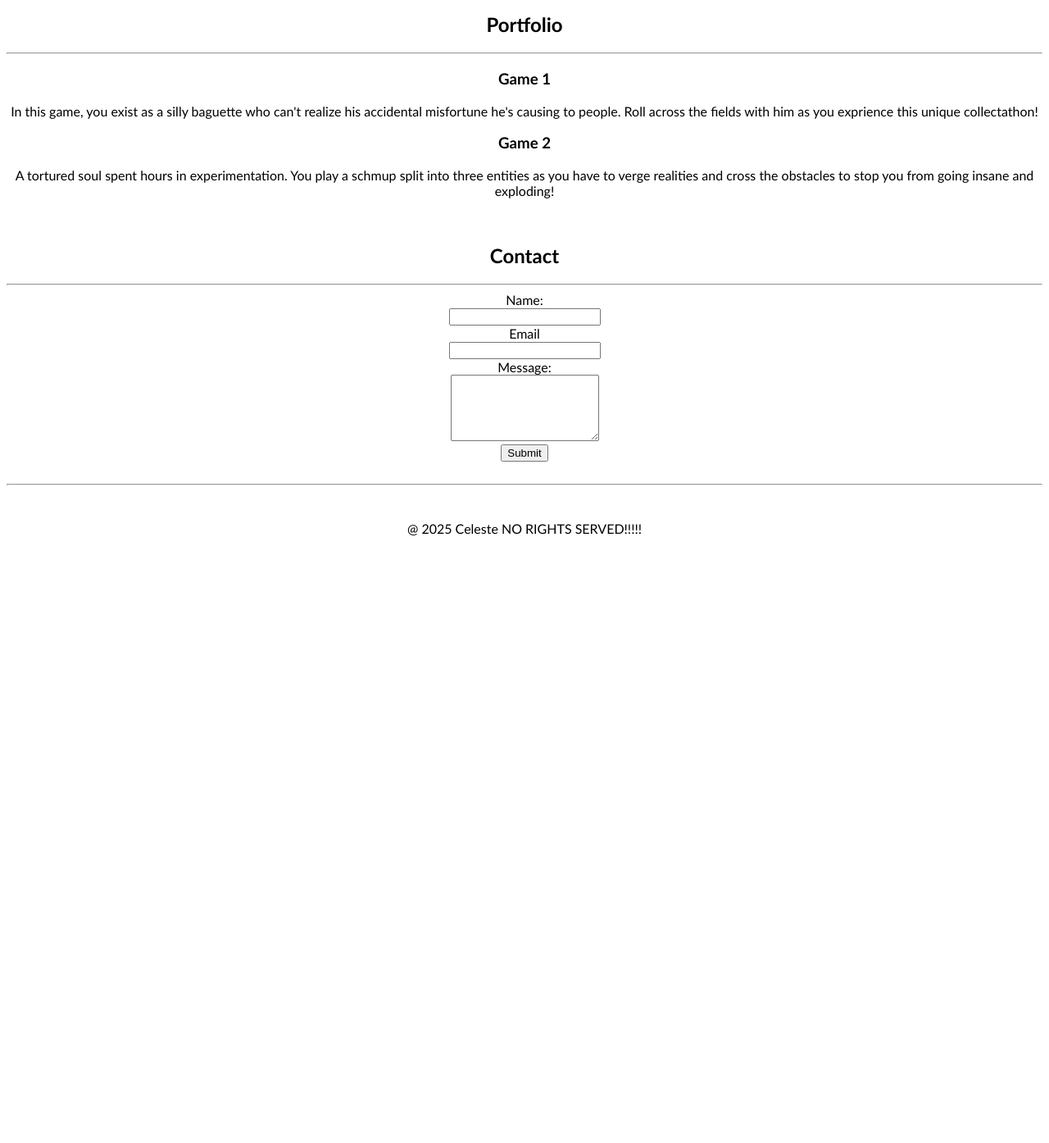
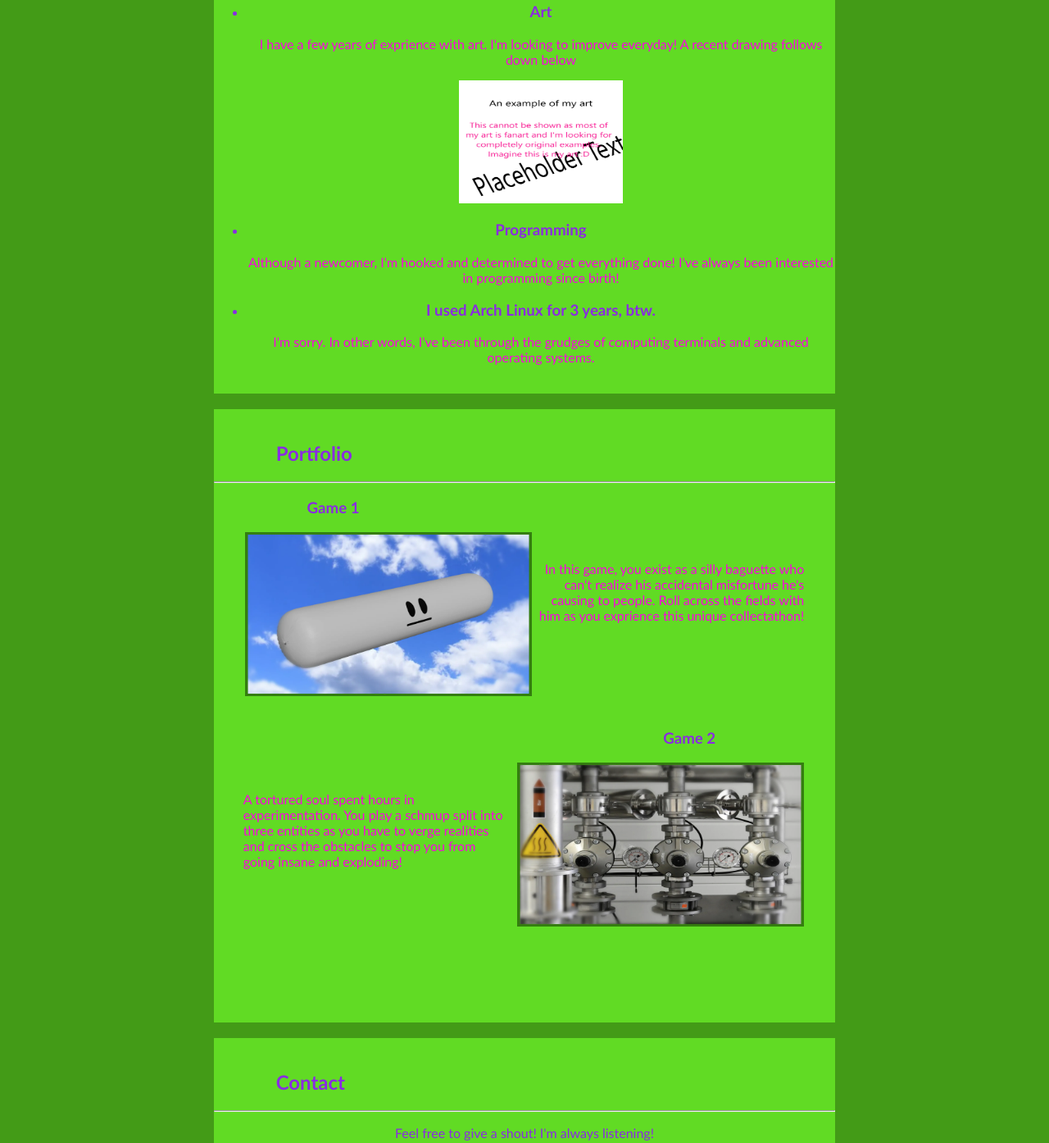
Before and after one commit to CelestiaCeli/Week1WebDev, a plain HTML site: page Lab2/DetailedAboutMe.html in a window 1280 px wide. Shown: the part 751-2145 px from the top of the page at 82% size. Before the commit the page ends 1421 px from the top, so only its background shows below. Drawn offline with Linux system fonts and the light colour scheme.

Commit message:
Changes to be committed:  modified:   Lab2/DetailedAboutMe.css 	modified:   Lab2/DetailedAboutMe.html 	new file:   Lab2/ExampleOfArt.webp 	new file:   Lab2/Game1.webp 	new file:   Lab2/Game2.webp 	new file:   Lab2/RepresentationImage.webp

```diff
--- a/Lab2/DetailedAboutMe.css
+++ b/Lab2/DetailedAboutMe.css
@@ -1,4 +1,92 @@
+
 html {
     text-align: center;
-    font-family: 'Trebuchet MS', 'Lucida Sans Unicode', 'Lucida Grande', 'Lucida Sans', Arial, sans-serif
+    font-family: 'Trebuchet MS', 'Lucida Sans Unicode', 'Lucida Grande', 'Lucida Sans', Arial, sans-serif;
+    background-color: #439b17;
 }
+
+#header {
+    background-color: #431b98;
+    margin-top: -10px;
+    margin-left: -10px;
+    margin-right: 0px;
+}
+
+#footer {
+    background-color: #431b98;
+    margin-bottom: -10px;
+    margin-left: -10px;
+    margin-right: -10px;
+}
+
+#Skills, #Portfolio, #Contact, #AboutMe {
+    background-color: #61DB24;
+    width: 60%;
+    margin-right: 10%;
+    margin-left: 20%;
+}
+
+#ColoredText {
+    color: #F906DE;
+}
+
+h2 {
+    color:blueviolet;
+    text-align: left;
+    margin-left: 10%;
+}
+
+footer, header {
+    background-color: black;
+    font-family:'Times New Roman', Times, serif;
+    color: white;
+}
+
+#GameShowcase img {
+    margin-left: 5%;
+}
+
+#GameShowcase h3 {
+    text-align: left;
+    margin-left: 15%;
+}
+
+#GameShowcase p {
+    margin-right: 5%;
+    margin-left: 45%;
+    text-align: right;
+}
+
+#Game2Showcase {
+    margin-right: 5%;
+    margin-left: 0%;
+    text-align: left;
+}
+
+#Game2Showcase h3 {
+    text-align: right;
+    margin-right: 15%;
+}
+
+#Game2Showcase p {
+    margin-left: 5%;
+    margin-right: 50%;
+    text-align: left;
+}
+
+#h3Coloring {
+    color:blueviolet;
+}
+
+#Contact h3 {
+    text-align: left;
+    color:blueviolet;
+    margin-left: 25%;
+}
+
+#Contact #Submit {
+    margin-top: 2%;
+    margin-left: 35%;
+    width:130px;
+    height:30px;
+}
--- a/Lab2/DetailedAboutMe.html
+++ b/Lab2/DetailedAboutMe.html
@@ -8,72 +8,103 @@
 </head>
 <body>
 
-    <header>
-        <h1>Celeste</h1>
-        <p>The corn field is here.</p>
+    <header id="header">
+        <br id="header">
+        <h1 id="header">Celeste</h1>
+        <p id="header">I exist!!! ?????? Salutations!</p>
+        <br id="header">
     </header>
 
+<div id="Information">
     <br> <br>
 
-    <br>
-
-        <div id="AboutMe">
-        <img src="../Media/Picture.jpg" alt="Representation" width="250" height="250">
+    <div id="AboutMe">
+        <br>
+        <img src="RepresentationImage.webp" alt="Representation" width="300px" height="300px">
 
         <h2>About Me</h2>
         <hr>
-        <p>I'm a determined duo artist/programmer who is not a zombie and loves to make humor and games! Always open to friends and lending a hand!</p>
+        <p id="ColoredText">I'm a determined duo artist/programmer who is not a zombie and loves to make humor and games! Always open to friends and lending a hand!</p>
+        <br>
     </div>
 
     <br>
 
     <div id="Skills">
+        <br>
         <h2> Skills </h2>
         <hr>
         <ul>
-            <li>Art</li>
-            <li>Programming</li>
-            <li>I used Arch Linux for 3 years, btw.</li>
+            <li id="h3Coloring"><h3>Art</h3></li>
+            <p id="ColoredText">I have a few years of exprience with art. I'm looking to improve everyday! A recent drawing follows down below</p>
+            <img src="ExampleOfArt.webp" width="200px" height="150px" alt="An example of where my art would go">
+            <li id="h3Coloring"><h3>Programming</h3></li>
+            <p id="ColoredText">Although a newcomer, I'm hooked and determined to get everything done! I've always been interested in programming since birth!</p>
+
+            <li id="h3Coloring"><h3>I used Arch Linux for 3 years, btw.</h3></li>
+            <p id="ColoredText">I'm sorry. In other words, I've been through the grudges of computing terminals and advanced operating systems.</p>
         </ul>
+        <br>
+    </div>
+
+    <br>
+
+    <div id="Portfolio">
+        <br>
+        <h2>Portfolio</h2>
+        <hr>
+        <div id="GameShowcase">
+
+        <h3 id="h3Coloring">Game 1</h3>
+        <img align="left" src="Game1.webp" alt="It's a tyoobe" width="350px" height="200px">
+        <br>
+        <p id="ColoredText">In this game, you exist as a silly baguette who can't realize his accidental misfortune he's causing to people. Roll across the fields with him as you exprience this unique collectathon!</p>
+        </div>
+
+        <br> <br> <br> <br> <br>
+
+        <div id="Game2Showcase">
+        <h3 id="h3Coloring">Game 2</h3>
+        <img src="Game2.webp" align="right" alt="Robot Suffering" width="350px" height="200px">
+        <br>
+        <p id="ColoredText">A tortured soul spent hours in experimentation. You play a schmup split into three entities as you have to verge realities and cross the obstacles to stop you from going insane and exploding!</p>
+
+    </div>
+
+        <br> <br> <br> <br> <br> <br> <br> <br> <br>
 
     </div>
 
     <br>
 
-    <div id="Portfolio">
-        <h2>Portfolio</h2>
+    <div id="Contact">
+        <br>
+        <h2>Contact</h2>
         <hr>
-        <h3>Game 1</h3>
-        <p>In this game, you exist as a silly baguette who can't realize his accidental misfortune he's causing to people. Roll across the fields with him as you exprience this unique collectathon!</p>
-        <h3>Game 2</h3>
-        <p>A tortured soul spent hours in experimentation. You play a schmup split into three entities as you have to verge realities and cross the obstacles to stop you from going insane and exploding!</p>
+        <p id="h3Coloring">Feel free to give a shout! I'm always listening!</p>
+        <form target="_blank">
+            <label for="Name"><h3>Name:</h3> </label> <br>
+            <input type="text" required id="Name" name="Name" size="70"> <br>
+            <label for="Email"><h3>Email</h3> </label> <br>
+            <input type="text" required id="Email" name="Email" size="70"> <br>
+            <label for="Message"><h3>Message:</h3> </label> <br>
+            <textarea id="Message" name="Message" rows="7" cols="60"> </textarea>
+            <br>
+            <input type="submit" id="Submit" value="Submit"">
+        </form>
+        <br> <br>
     </div>
 
-    <br>
+    <br> <br>
 
-    <div id="Contact">
-        <h2>Contact</h2>
-        <hr>
-        <form target="_blank">
-            <label for="Name">Name: </label> <br>
-            <input type="text" id="Name" name="Name"> <br>
-            <label for="Email">Email </label> <br>
-            <input type="text" id="Email" name="Email"> <br>
-            <label for="Message">Message: </label> <br>
-            <textarea id="Message" name="Message" rows="5"> </textarea>
-            <br>
-            <input type="submit" value="Submit">
-        </form>
-    </div>
+</div>
 
-    <br>
-
-    <hr>
-
-    <br>
-
-    <footer>
-        <p>@ 2025 Celeste NO RIGHTS SERVED!!!!!</p>
+    <footer id="footer">
+        <br>
+        <p id="footer">@ 2025 Celeste NO RIGHTS SERVED!!!!!</p>
+        <p id="footer">Actual rights served: all custom images are taken under CC0</p>
+        <p id="footer">All else is my own work</p>
+        <br>
     </footer>
 
 </body>
```
Also changed, not shown: Lab2/ExampleOfArt.webp (added), Lab2/Game1.webp (added), Lab2/Game2.webp (added), Lab2/RepresentationImage.webp (added).
